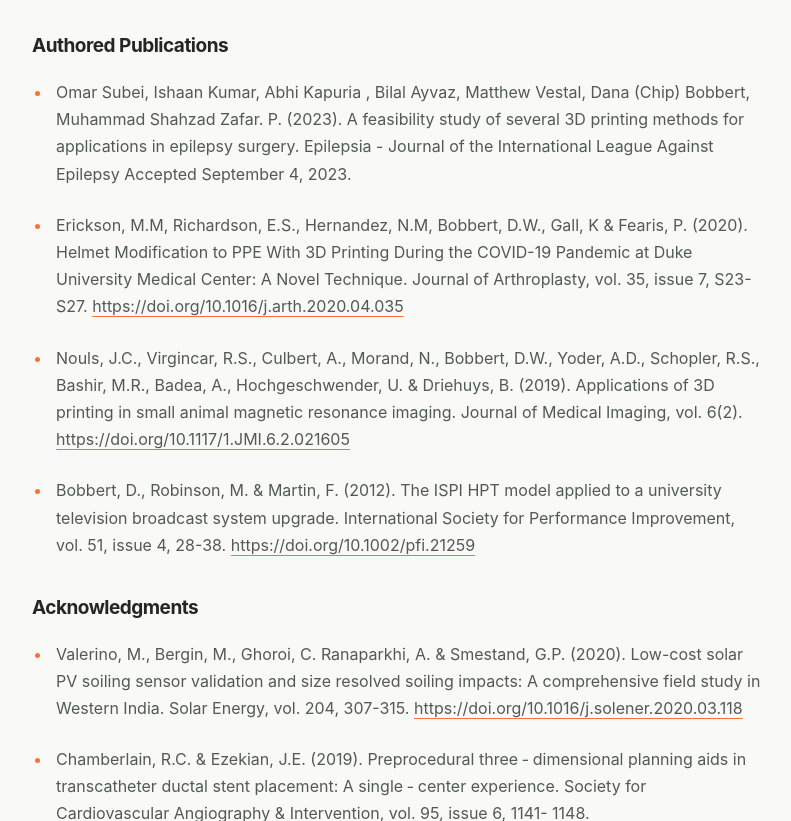
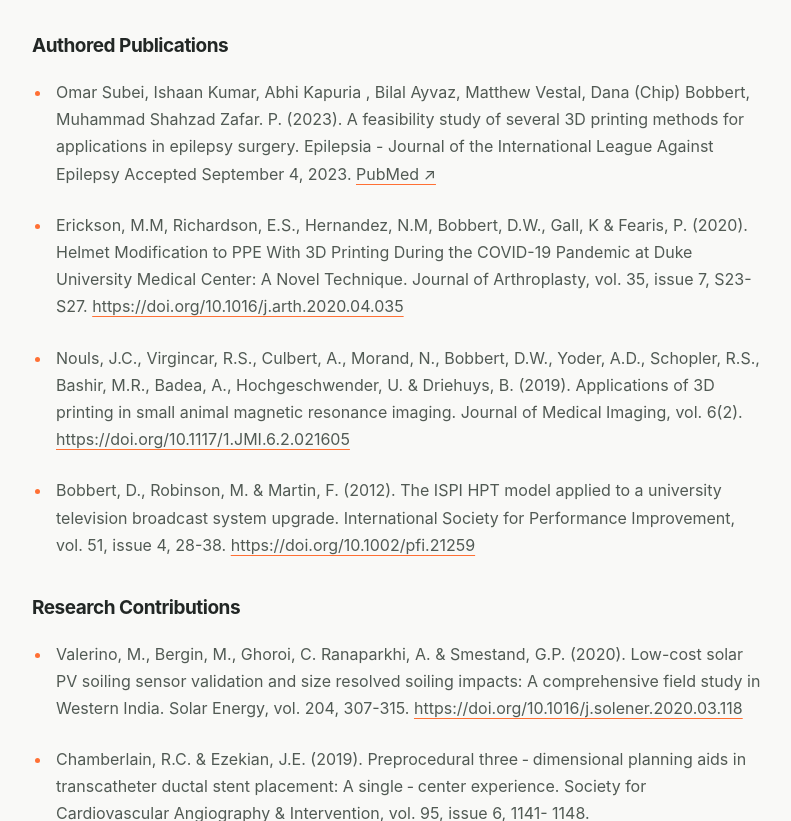
Before and after one commit to messenger8278/bobbert-site, a plain HTML site: page cv.html in a window 1280 px wide. Shown: the part 6287-7108 px from the top of the page, without its empty margins (359-1150 px from the left). Drawn offline with Linux system fonts and the light colour scheme.

Commit message:
Refine CV research heading and publication links

```diff
--- a/cv.html
+++ b/cv.html
@@ -151,7 +151,7 @@
             <ul>
               <li><strong>Sociology concentration:</strong> Behavioral economics theory, then an emerging field, and large-scale statistical analysis, laying the groundwork for later work in social network analysis.
                 <ul>
-                  <li>This concentration has directly informed a long-running product development effort and recent entrepreneurial work with <a href="https://www.cartographer-cn.com" target="_blank" rel="noopener noreferrer">cartographerCN ↗</a>.</li>
+                  <li>This concentration has directly informed a long-running product development effort and recent entrepreneurial work with <a class="accent" href="https://www.cartographer-cn.com" target="_blank" rel="noopener noreferrer">cartographerCN ↗</a>.</li>
                 </ul>
               </li>
               <li><strong>Criminology concentration:</strong> Cybercrime and internet-enabled deviant behavior.</li>
@@ -173,12 +173,12 @@
           </ul>
           <h3 class="cv-subheading">Authored Publications</h3>
           <ul class="cv-references">
-            <li>Omar Subei, Ishaan Kumar, Abhi Kapuria , Bilal Ayvaz, Matthew Vestal, Dana (Chip) Bobbert, Muhammad Shahzad Zafar. P. (2023). A feasibility study of several 3D printing methods for applications in epilepsy surgery. Epilepsia - Journal of the International League Against Epilepsy Accepted September 4, 2023.</li>
+            <li>Omar Subei, Ishaan Kumar, Abhi Kapuria , Bilal Ayvaz, Matthew Vestal, Dana (Chip) Bobbert, Muhammad Shahzad Zafar. P. (2023). A feasibility study of several 3D printing methods for applications in epilepsy surgery. Epilepsia - Journal of the International League Against Epilepsy Accepted September 4, 2023. <a href="https://pubmed.ncbi.nlm.nih.gov/37698298/" target="_blank" rel="noopener noreferrer">PubMed ↗</a></li>
             <li>Erickson, M.M, Richardson, E.S., Hernandez, N.M, Bobbert, D.W., Gall, K &amp; Fearis, P. (2020). Helmet Modification to PPE With 3D Printing During the COVID-19 Pandemic at Duke University Medical Center: A Novel Technique. Journal of Arthroplasty, vol. 35, issue 7, S23-S27. <a href="https://doi.org/10.1016/j.arth.2020.04.035" target="_blank" rel="noopener noreferrer">https://doi.org/10.1016/j.arth.2020.04.035</a></li>
             <li>Nouls, J.C., Virgincar, R.S., Culbert, A., Morand, N., Bobbert, D.W., Yoder, A.D., Schopler, R.S., Bashir, M.R., Badea, A., Hochgeschwender, U. &amp; Driehuys, B. (2019). Applications of 3D printing in small animal magnetic resonance imaging. Journal of Medical Imaging, vol. 6(2). <a href="https://doi.org/10.1117/1.JMI.6.2.021605" target="_blank" rel="noopener noreferrer">https://doi.org/10.1117/1.JMI.6.2.021605</a></li>
             <li>Bobbert, D., Robinson, M. &amp; Martin, F. (2012). The ISPI HPT model applied to a university television broadcast system upgrade. International Society for Performance Improvement, vol. 51, issue 4, 28-38. <a href="https://doi.org/10.1002/pfi.21259" target="_blank" rel="noopener noreferrer">https://doi.org/10.1002/pfi.21259</a></li>
           </ul>
-          <h3 class="cv-subheading">Acknowledgments</h3>
+          <h3 class="cv-subheading">Research Contributions</h3>
           <ul class="cv-references">
             <li>Valerino, M., Bergin, M., Ghoroi, C. Ranaparkhi, A. &amp; Smestand, G.P. (2020). Low-cost solar PV soiling sensor validation and size resolved soiling impacts: A comprehensive field study in Western India. Solar Energy, vol. 204, 307-315. <a href="https://doi.org/10.1016/j.solener.2020.03.118" target="_blank" rel="noopener noreferrer">https://doi.org/10.1016/j.solener.2020.03.118</a></li>
             <li>Chamberlain, R.C. &amp; Ezekian, J.E. (2019). Preprocedural three ‐ dimensional planning aids in transcatheter ductal stent placement: A single ‐ center experience. Society for Cardiovascular Angiography &amp; Intervention, vol. 95, issue 6, 1141- 1148. <a href="https://doi.org/10.1002/ccd.28669" target="_blank" rel="noopener noreferrer">https://doi.org/10.1002/ccd.28669</a></li>
```
